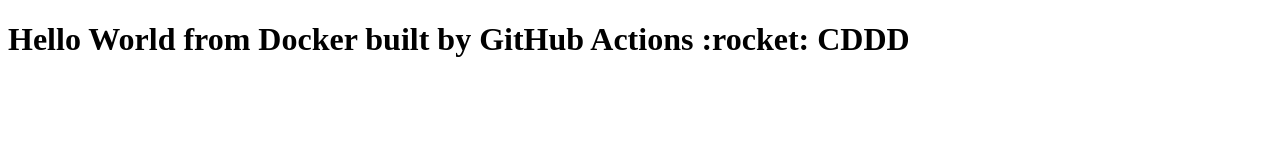
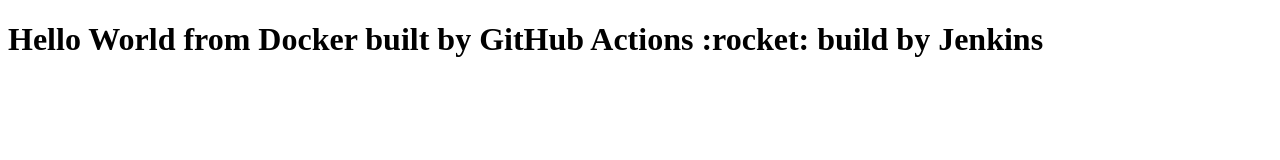
Before and after one commit to Sammm333/Docker-Action, a plain HTML site: page index.html in a window 1280 px wide. Drawn offline with Linux system fonts and the light colour scheme.

Commit message:
Update index.html

```diff
--- a/index.html
+++ b/index.html
@@ -2,6 +2,6 @@
 <html>
   <head><title>Hello from GitHub Actions!</title></head>
   <body>
-    <h1>Hello World from Docker built by GitHub Actions :rocket: CDDD</h1>
+    <h1>Hello World from Docker built by GitHub Actions :rocket: build by Jenkins</h1>
   </body>
 </html>
```
